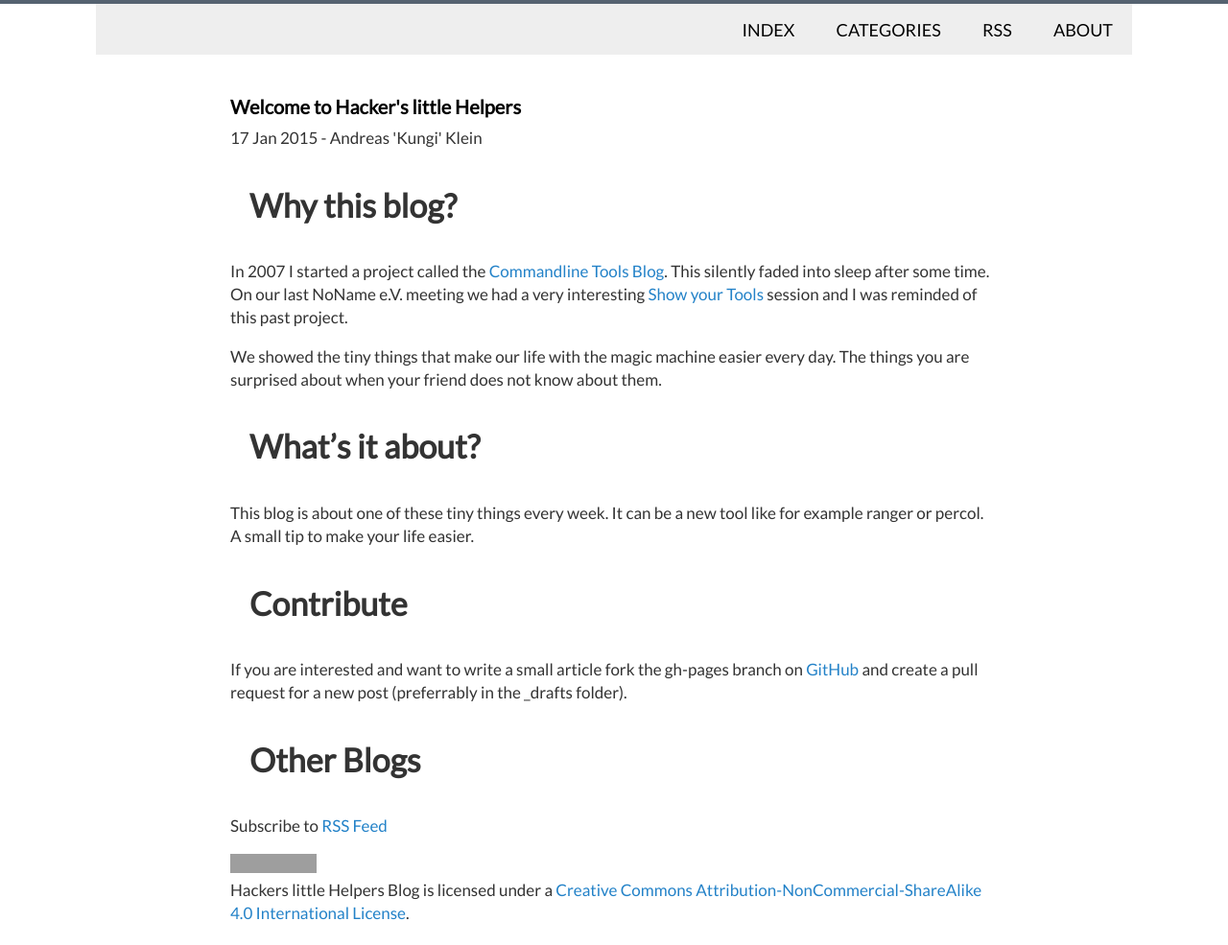
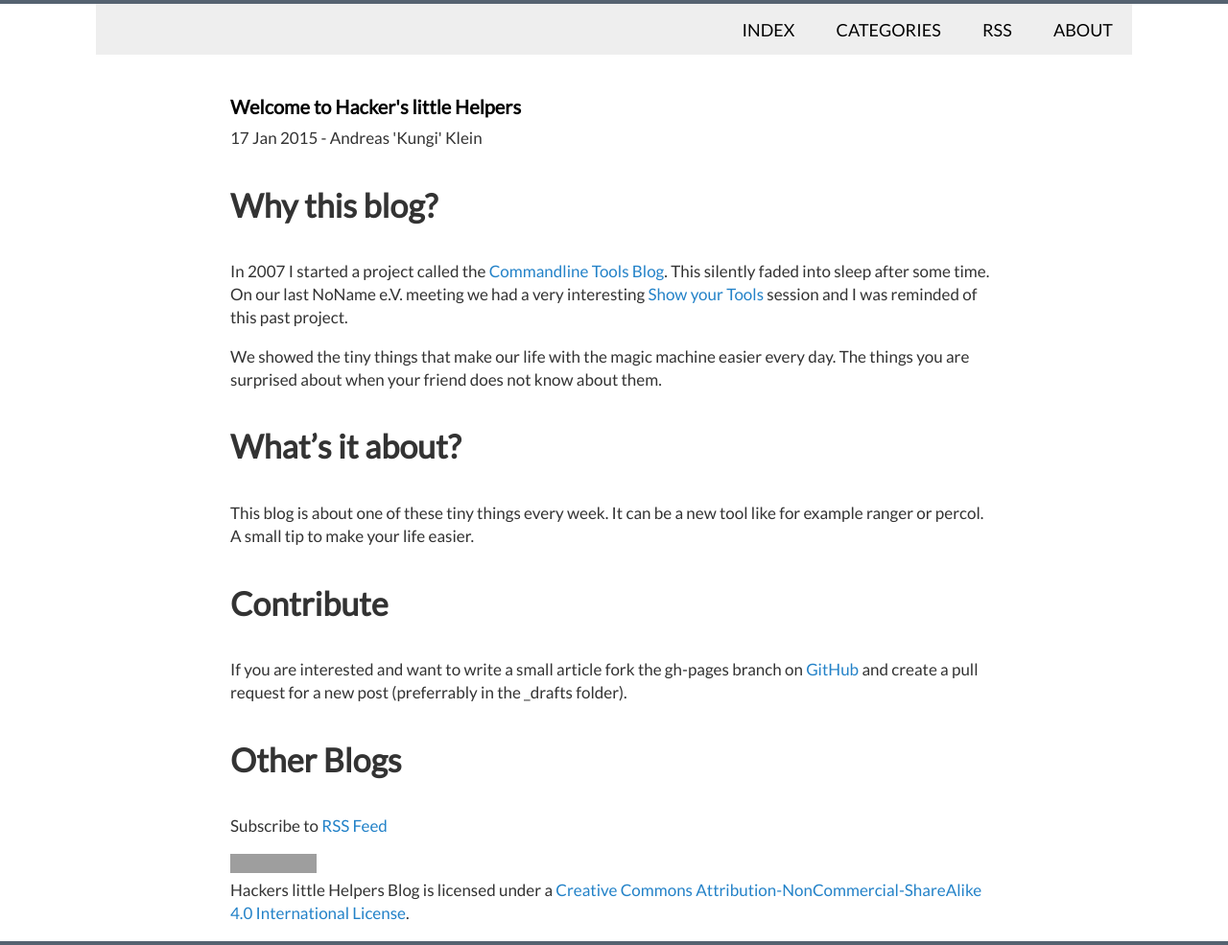
Before and after one commit to Kungi/hackers-little-helpers.com, a Jekyll site: the page built from _posts/2015-01-17-welcome.markdown, in a window 1280 px wide. Shown: the whole page at 96% size. Built offline with Jekyll 4.4.1, drawn with Linux system fonts in a browser that asks for light colours; Markdown is read by kramdown in place of the engine named in the settings; grey boxes are pictures that could not be loaded.

Commit message:
Remove indentation of headings

```diff
--- a/css/base.css
+++ b/css/base.css
@@ -241,9 +241,6 @@ p.intro a {
   color: #55acee;
 }
 
-h1 {
-  margin-left: 20px;
-}
 h1.words {
   color: #DB2C17;
 }
```
Also changed, not shown: css/base.min.css.
